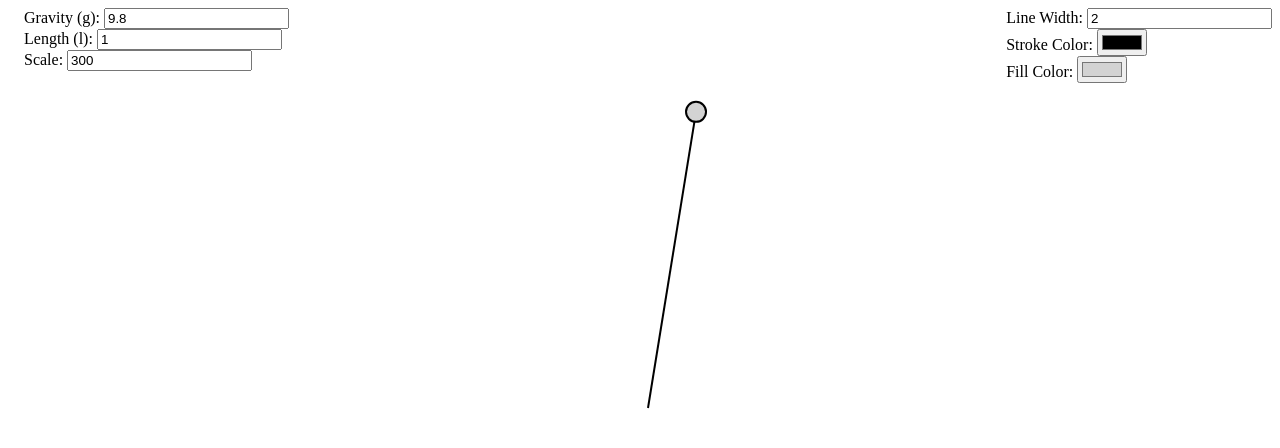
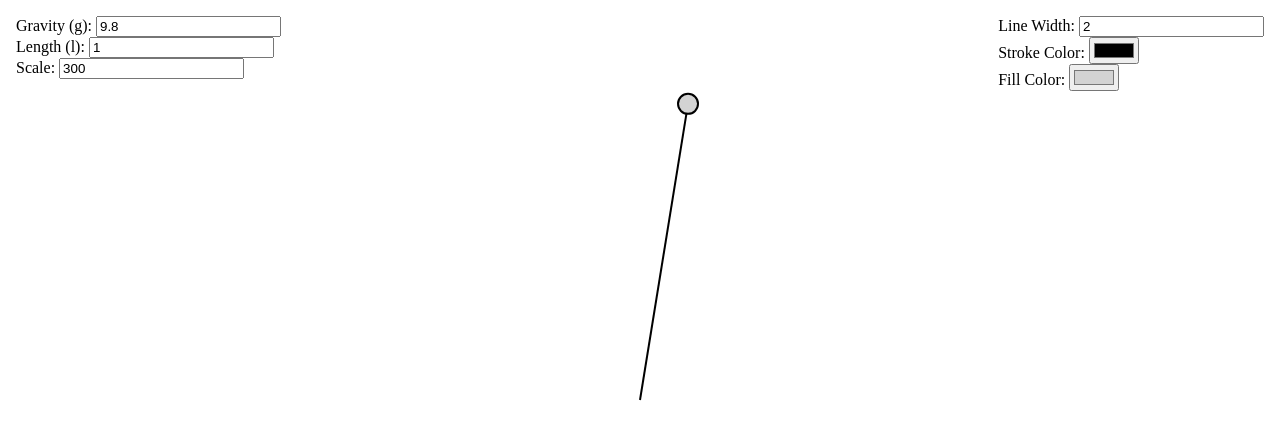
Before and after one commit to BohaLash/True-Pendulum, a plain HTML site: page index.html in a window 1280 px wide. Drawn offline with Linux system fonts and the light colour scheme.

Commit message:
design update

```diff
--- a/index.html
+++ b/index.html
@@ -8,9 +8,9 @@
     </title>
 </head>
 
-<body>
+<body style="padding: 0; margin: 0;">
     <header style="position: absolute; width: 100%; display: flex; justify-content: space-between;">
-        <div style="margin: 0 1em;">
+        <div style="margin: 1em;">
             <div>
                 <label for="g">Gravity (g):</label>
                 <input type="number" id="g" name="g">
@@ -27,7 +27,7 @@
         <h1 id="v" style="display: none;">
             V = <span id="v_value">10</span> m/s
         </h1>
-        <div style="margin: 0 1em;">
+        <div style="margin: 1em;">
             <div>
                 <label for="width">Line Width:</label>
                 <input type="number" id="width" name="width">
```
